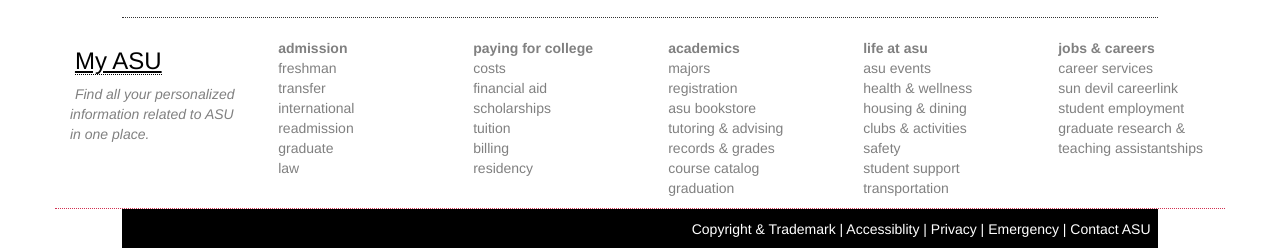
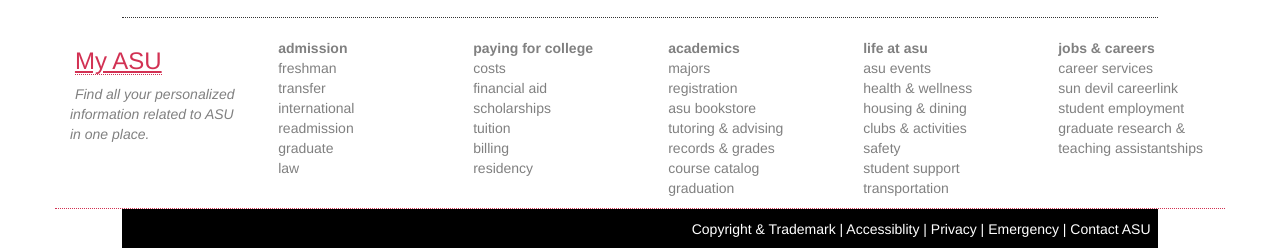
Before and after one commit to sidasu92/EOSS-Part-Time, a plain HTML site: page index.html in a window 1280 px wide. In both pictures the pointer is over the link "My ASU". Shown: the part 1163-1411 px from the top of the page. Drawn offline with Linux system fonts and the light colour scheme.

Commit message:
footer hover color updated

```diff
--- a/css/common.css
+++ b/css/common.css
@@ -82,7 +82,7 @@
 
 .grayASU {
 	color:gray;
-	border-bottom: 3px solid gray;
+	text-decoration: underline;
 }
 
 .blackCls {
@@ -90,8 +90,8 @@
 }
 
 .grayASU:hover{
-	color:black;
-	border-bottom: 1px dotted black;
+	color:#d23153;
+	border-bottom: 1px dotted #d23153;
 }
 
 .paddedClass {
```
